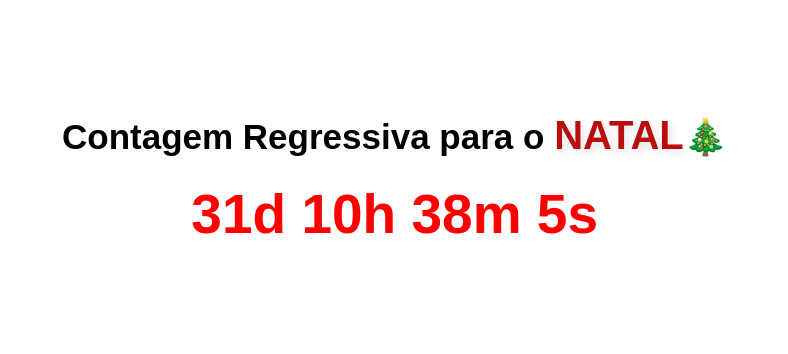
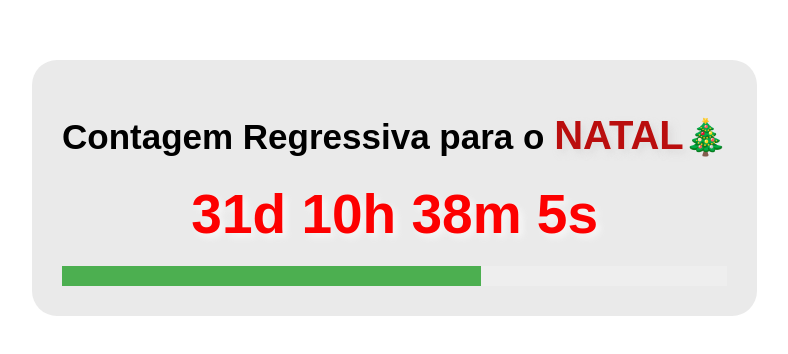
Before and after one commit to jjlia777/Contagem-Natal, a plain HTML site: page ContNatal/index.html in a window 1280 px wide. Shown: the part 190-544 px from the top of the page, without its empty margins (18-806 px from the left). Drawn offline with Linux system fonts and the light colour scheme.

Commit message:
Add files via upload

```diff
--- a/ContNatal/index.html
+++ b/ContNatal/index.html
@@ -28,7 +28,7 @@
       width: fit-content;
       margin-top: 250px;
       text-align: center;
-      background-color: rgba(255, 255, 255, 0.195);
+      background-color: rgba(228, 228, 228, 0.751);
     }
     span {
       font-weight: 780;
@@ -39,6 +39,17 @@
     h1 {
       font-size: 35px;
     }
+    #progress-bar {
+      margin-top: 20px;
+      width: 100%;
+      height: 20px;
+      background-color: #eee;
+      position: relative;
+    }
+    #progress {
+      height: 100%;
+      background-color: #4CAF50;
+    }
 
   </style>
 
@@ -47,34 +58,64 @@
   <div class="tudo">
     <h1>Contagem Regressiva para o <span>NATAL</span>🎄</h1>
     <div id="regressiva"></div>
+    <div id="progress-bar">
+      <div id="progress"></div>
+    </div>
   </div>
 
 
   <script>
-    function atualizarRegressiva() {
-      // definindo dia do natal
-      const dataNatal = new Date('December 25, 2023 00:00:00').getTime();
+    // Função para calcular a diferença entre as datas
+    function getTimeRemaining(endtime) {
+            const total = Date.parse(endtime) - Date.parse(new Date());
+            const seconds = Math.floor((total / 1000) % 60);
+            const minutes = Math.floor((total / 1000 / 60) % 60);
+            const hours = Math.floor((total / (1000 * 60 * 60)) % 24);
+            const days = Math.floor(total / (1000 * 60 * 60 * 24));
 
-      // hora atual
-      const agora = new Date().getTime();
+            return {
+                total,
+                days,
+                hours,
+                minutes,
+                seconds
+            };
+        }
 
-      // diferença
-      const diferenca = dataNatal - agora;
+        // Função para exibir a contagem regressiva
+        function initializeClock(endtime) {
+            const regressiva = document.getElementById('regressiva');
+            const progressBar = document.getElementById('progress');
+            const progressBarContainer = document.getElementById('progress-bar');
 
-      // dias, horas, minutos e segundos
-      const dias = Math.floor(diferenca / (1000 * 60 * 60 * 24));
-      const horas = Math.floor((diferenca % (1000 * 60 * 60 * 24)) / (1000 * 60 * 60));
-      const minutos = Math.floor((diferenca % (1000 * 60 * 60)) / (1000 * 60));
-      const segundos = Math.floor((diferenca % (1000 * 60)) / 1000);
+            function updateClock() {
+                const t = getTimeRemaining(endtime);
 
-      // display
-      document.getElementById('regressiva').innerHTML = `${dias}d ${horas}h ${minutos}m ${segundos}s`;
+                regressiva.innerHTML = `${t.days}d ${t.hours}h ${t.minutes}m ${t.seconds}s`;
 
-      // atualiza
-      setTimeout(atualizarRegressiva, 1000);
-    }
+                const totalTime = Date.parse(endtime) - Date.parse(dataDeInicioDoProgresso);
+                const elapsedTime = totalTime - t.total;
+                const percentage = (elapsedTime / totalTime) * 100;
 
-    atualizarRegressiva();
+                progressBar.style.width = `${percentage}%`;
+
+                if (t.total <= 0) {
+                    clearInterval(timeinterval);
+                    progressBar.style.width = '100%';
+                }
+            }
+
+            updateClock(); // Chama a função uma vez para evitar atrasos na exibição
+
+            const timeinterval = setInterval(updateClock, 1000);
+        }
+
+        const dataDeInicioDoProgresso = new Date("Oct 1, " + new Date().getFullYear() + " 00:00:00 GMT");
+        // Define a data de término para o Natal deste ano
+        const deadline = new Date("December 25, " + new Date().getFullYear() + " 00:00:00 GMT");
+
+        // Inicia a contagem regressiva
+        initializeClock(deadline);
   </script>
 </body>
 </html>
```
